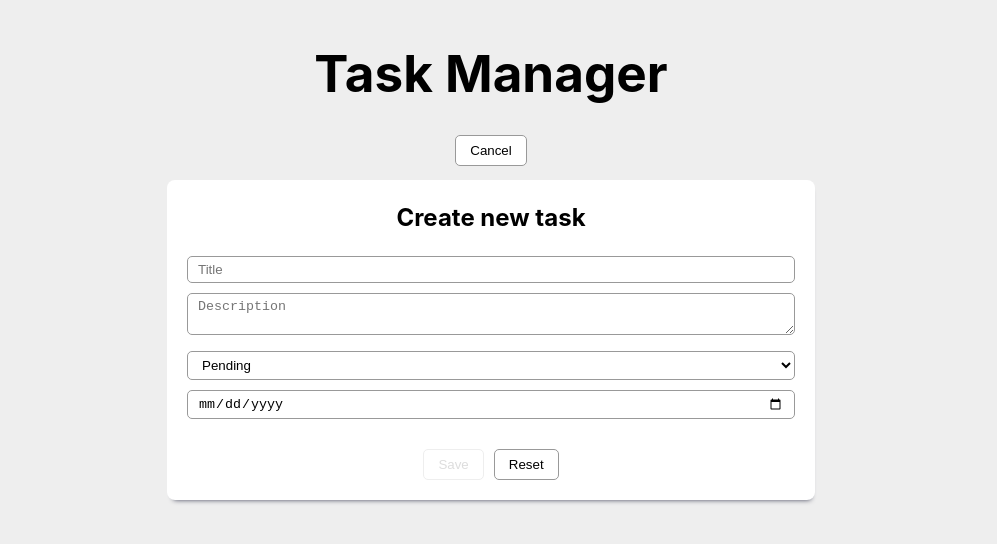
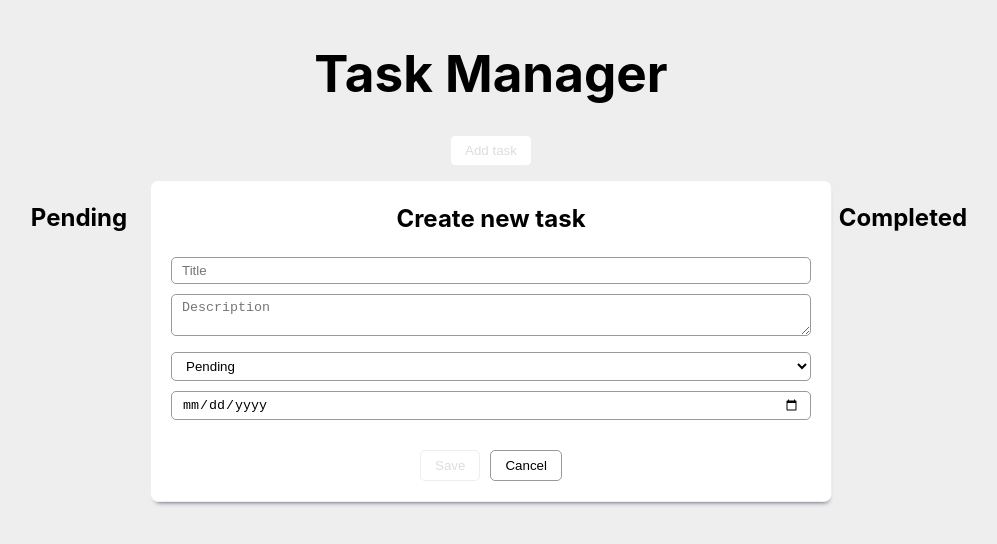
Before and after one commit to lukaszkups/todo-vue3-storybook, a Vue app: page / in a window 1280 px wide. Both pictures are taken after a click on the button "Add task". Shown: the top 544 px of the page, without its empty margins (149-1146 px from the left). Built offline with nearby package versions, Linux system fonts and the light colour scheme.

Commit message:
Fixed adding, editing and styles.

```diff
--- a/src/App.vue
+++ b/src/App.vue
@@ -2,24 +2,25 @@
   <div class="main-wrapper">
     <h1>{{ t('title') }}</h1>
     <button
-      class="create-task-button"
-      :class="createTaskButtonCssClass"
-      @click="showCreateTaskForm"
+      class="form-task-button primary"
+      :disabled="canShowTaskForm"
+      @click="showCreateForm"
     >
-      {{ toggleShowCreateFormLabel }}
+      {{ t('button.addTask') }}
     </button>
-    <CreateTaskItem
-      v-if="isCreateTaskFormVisible"
+    <TaskItemForm
+      v-if="canShowTaskForm"
       @created-task="onCreatedTask"
+      @form-cancel="onFormCancel"
     />
-    <TaskListsWrapper v-else />
+    <TaskListsWrapper />
   </div>
 </template>
 <script setup lang="ts">
 import { computed, onBeforeMount, ref } from 'vue';
 import { useI18n } from 'vue-i18n'
 import { useTaskStore } from './store';
-import CreateTaskItem from './components/CreateTaskItem.vue';
+import TaskItemForm from './components/TaskItemForm.vue';
 import TaskListsWrapper from './components/TaskListsWrapper.vue';
 
 const { t } = useI18n();
@@ -28,12 +29,18 @@ const store = useTaskStore();
 const isCreateTaskFormVisible = ref(false);
 const onCreatedTask = () => {
   isCreateTaskFormVisible.value = false;
+  store.loadTaskList();
 }
-const toggleShowCreateFormLabel = computed(() => isCreateTaskFormVisible.value ? t('button.cancel') : t('button.addTask'));
-const createTaskButtonCssClass = computed(() => isCreateTaskFormVisible.value ? '' : 'primary');
+const editableTaskId = computed(() => store.editableTaskId);
+const canShowTaskForm = computed(() => isCreateTaskFormVisible.value || editableTaskId.value !== null)
 
-const showCreateTaskForm = () => {
-  isCreateTaskFormVisible.value = !isCreateTaskFormVisible.value;
+const showCreateForm = () => {
+  store.selectEditTask(null);
+  isCreateTaskFormVisible.value = true;
+}
+
+const onFormCancel = () => {
+  isCreateTaskFormVisible.value = false;
 }
 
 onBeforeMount(() => {
@@ -41,7 +48,7 @@ onBeforeMount(() => {
 });
 </script>
 <style lang="scss">
-.create-task-button {
+.form-task-button {
   margin-bottom: 1em;
 }
 </style>
--- a/src/components/TaskItem.vue
+++ b/src/components/TaskItem.vue
@@ -1,40 +1,51 @@
 <template>
-  <Card class="task-item">
+  <Card
+    class="task-item task-item__card"
+    @click="onTaskItemClick"
+  >
     <template #default>
-      <div class="task-item__title">
+      <div class="task-item task-item__title">
         {{ props.task.title }}
       </div>
-      <div class="task-item__description">
+      <div class="task-item task-item__description">
         {{ props.task.description }}
       </div>
-      <div class="task-item__due-date">
-        {{ props.task.dueDate }}
+      <div class="task-item task-item__status">
+        <span class="tag">{{ humanReadableStatus }}</span>
       </div>
-      <div class="task-item__status">
-        {{ humanReadableStatus }}
+    </template>
+    <template #footer>
+      <div class="task-item task-item__due-date">
+        {{ t('task.dueDate') }}: {{ props.task.dueDate }}
       </div>
     </template>
   </Card>
 </template>
 <script setup lang="ts">
 import { computed, PropType } from 'vue';
-import { Task } from '../types';
+import { SavedTask, Task } from '../types';
 import { useI18n } from 'vue-i18n'
 import Card from './Card.vue';
 import { taskStatusList } from '../helpers/constants';
+import { useTaskStore } from '../store';
 
 const { t } = useI18n();
+const store = useTaskStore();
 
 const props = defineProps({
   task: {
-    type: Object as PropType<Task>,
+    type: Object as PropType<SavedTask>,
     required: true,
   }
 });
 
 const taskStatusTranslationMapping = taskStatusList.map((item) => item.label);
 
-const humanReadableStatus = computed(() => t(taskStatusTranslationMapping[props.task.status]))
+const humanReadableStatus = computed(() => t(taskStatusTranslationMapping[props.task.status]));
+
+const onTaskItemClick = () => {
+  store.selectEditTask(props.task.id);
+}
 </script>
 <style lang="scss">
 .task-item {
@@ -51,5 +62,49 @@ const humanReadableStatus = computed(() => t(taskStatusTranslationMapping[props.
   &:hover {
     cursor: pointer;
   }
+
+  &__title {
+    text-align: left;
+    font-weight: 700;
+  }
+
+  &__card {
+    transition: box-shadow 0.2s, transform 0.2s;
+
+    &:hover {
+      transition: box-shadow 0.2s, transform 0.2s;
+      -webkit-box-shadow: 1px 10px 10px -10px rgba(66, 68, 90, 1);
+      -moz-box-shadow: 1px 10px 10px -10px rgba(66, 68, 90, 1);
+      box-shadow: 1px 10px 10px -10px rgba(66, 68, 90, 1);
+      transform: scale(1.05)
+    }
+  }
+
+  &__status {
+    text-align: right;
+    .tag {
+      display: inline-block;
+      padding: 5px 8px;
+      background-color: var(--color-primary);
+      color: #fff;
+      border-radius: 5px;
+      font-size: 0.5em;
+      text-transform: uppercase;
+      vertical-align: top;
+      letter-spacing: 1px;
+    }
+  }
+
+  &__due-date {
+    text-align: left;
+    margin-bottom: 0;
+  }
+
+  .card__body {
+    .task-item {
+      flex: 1;
+      margin-bottom: 0;
+    }
+  }
 }
 </style>
--- a/src/components/CreateTaskItem.vue
+++ b/src/components/TaskItemForm.vue
@@ -4,7 +4,7 @@
     :class="dynamicClass"
   >
     <template #default>
-      <h2>{{ t('task.create') }}</h2>
+      <h2>{{ modalTitle }}</h2>
       <div class="task-item__input-wrapper">
         <input
           v-model="title"
@@ -37,36 +37,41 @@
         class="primary"
         @click="onSave"
       >{{ t('button.save') }}</button>
-      <button @click="onReset">{{ t('button.reset') }}</button>
+      <button @click="onCancel">{{ t('button.cancel') }}</button>
     </template>
   </Card>
 </template>
 <script setup lang="ts">
-import { computed, ref } from 'vue';
+import { computed, ref, watch } from 'vue';
 import { useI18n } from 'vue-i18n'
 import { getTodaysDate, taskStatusList } from '../helpers/constants';
 import TaskStatusSelect from './TaskStatusSelect.vue';
 import Card from './Card.vue';
 import { useTaskStore } from '../store';
+import { SavedTask, Task } from '../types';
 
 const { t } = useI18n();
 const store = useTaskStore();
 
-const emit = defineEmits(['createdTask'])
+const emit = defineEmits(['createdTask', 'formCancel'])
 
 const title = ref('');
 const description = ref('');
 const dueDate = ref(getTodaysDate());
 const taskStatus = ref(taskStatusList[0].id);
-const dynamicClass= ref('task-item animation-bounce');
+const dynamicClass = ref('task-item');
 
 const canSaveTask = computed(() => {
-  return !!title.value.length
+  return !!title.value.length;
 });
 
-const onReset = () => {
+const editableTaskId = computed(() => store.editableTaskId);
+
+const modalTitle = computed(() => store.editableTaskId !== null ? t('task.edit'): t('task.create') )
+
+const onCancel = () => {
   resetForm();
-  shakeCard();
+  emit('formCancel');
 }
 
 const resetForm = () => {
@@ -74,30 +79,44 @@ const resetForm = () => {
   description.value = '';
   dueDate.value = '';
   taskStatus.value = taskStatusList[0].id;
-}
-
-const shakeCard = async () => {
-  dynamicClass.value = 'task-item animation-shake';
-  await setTimeout(() => {
-    dynamicClass.value = 'task-item';
-  }, 300);
+  store.selectEditTask(null);
 }
 
 const onSave = async () => {
   dynamicClass.value = 'task-item animation-submit';
-  store.addTask({
+  const taskObj: Task | SavedTask = {
     title: title.value,
     description: description.value,
     dueDate: dueDate.value,
     status: taskStatus.value
-  });
+  }
+  if (editableTaskId.value) {
+    (taskObj as SavedTask).id = editableTaskId.value;
+    store.selectEditTask(null);
+    store.updateTask(taskObj as SavedTask);
+  } else {
+    store.addTask(taskObj);
+  }
+  dynamicClass.value = 'task-item task-item--hidden';
+  emit('createdTask');
+  resetForm();
+}
 
-  await setTimeout(() => {
-    resetForm();
-    dynamicClass.value = 'task-item task-item--hidden';
-    emit('createdTask');
-  }, 700);
+const fillFormToEdit = () => {
+  const taskToEdit: SavedTask | undefined = store.taskList.find((task) => task.id === editableTaskId.value);
+  if (taskToEdit) {
+    title.value = taskToEdit.title;
+    description.value = taskToEdit.description;
+    dueDate.value = taskToEdit.dueDate;
+    taskStatus.value = taskToEdit.status;
+  }
 }
+
+watch(editableTaskId, () => {
+  fillFormToEdit();
+}, {
+  immediate: true,
+});
 </script>
 <style lang="scss">
 .task-item {
@@ -106,6 +125,11 @@ const onSave = async () => {
     width: 50%;
     margin-left: auto;
     margin-right: auto;
+    position: fixed;
+    left: 50%;
+    transform: translateX(-50%);
+    z-index: 100;
+    border: 1px solid #eee;
 
     h2 {
       margin-top: 0;
--- a/src/components/TaskList.vue
+++ b/src/components/TaskList.vue
@@ -26,11 +26,5 @@ defineProps({
 <style lang="scss">
 .task-item-list {
   min-height: 100vh;
-
-  &:hover {
-    h2 {
-      text-decoration: underline;
-    }
-  }
 }
 </style>
--- a/src/components/TaskListsWrapper.vue
+++ b/src/components/TaskListsWrapper.vue
@@ -1,6 +1,6 @@
 <template>
   <div class="task-list-wrapper">
-    <div class="task-list-column">
+    <div class="task-list-column task-list--pending">
       <TaskList
         :title="t('taskStatus.pending')"
         :items="pendingTasks"
@@ -12,7 +12,7 @@
         :items="inProgressTasks"
       />
     </div>
-    <div class="task-list-column">
+    <div class="task-list-column task-list--completed">
       <TaskList
         :title="t('taskStatus.completed')"
         :items="completedTasks"
@@ -54,14 +54,38 @@ watch(tasks, () => {
       completedTasks.value.push(task);
     }
   });
+}, {
+  deep: true,
 })
 </script>
 <style lang="scss">
 .task-list-wrapper {
   display: flex;
+  gap: 20px;
 
   .task-list-column {
     flex: 1;
+
+    &.task-list--pending {
+      .tag {
+        background-color: #ddd;
+        color: #000;
+      }
+    }
+
+    &.task-list--completed {
+      .task-item {
+        opacity: 0.75;
+
+        .tag {
+          background-color: #000;
+        }
+
+        &:hover {
+          opacity: 1;
+        }
+      }
+    }
   }
 }
 </style>
--- a/src/i18n/en.json
+++ b/src/i18n/en.json
@@ -10,7 +10,8 @@
     "description": "Description",
     "status": "Status",
     "dueDate": "Due date",
-    "create": "Create new task"
+    "create": "Create new task",
+    "edit": "Edit task"
   },
   "button": {
     "save": "Save",
--- a/src/store/index.ts
+++ b/src/store/index.ts
@@ -6,6 +6,7 @@ import { localStoragePiniaKey } from "../helpers/constants";
 export const useTaskStore = defineStore('taskStore', () => {
   const idCounter = ref(0);
   const taskList: Ref<SavedTask[]> = ref([]);
+  const editableTaskId = ref<number | null>(null);
 
   const loadTaskList = () => {
     const tasks = JSON.parse(localStorage.getItem(localStoragePiniaKey) || '[]');
@@ -14,7 +15,6 @@ export const useTaskStore = defineStore('taskStore', () => {
 
   const saveTaskList = () => {
     const tasks = JSON.stringify(taskList.value || []);
-    console.log(tasks)
     localStorage.setItem(localStoragePiniaKey, tasks);
   }
 
@@ -29,6 +29,7 @@ export const useTaskStore = defineStore('taskStore', () => {
     }, taskList.value[0]);
     idCounter.value = highestId.id + 1;
   }
+  updateIdCounter();
 
   const addTask = (newItem: Task) => {
     const task = {
@@ -60,12 +61,18 @@ export const useTaskStore = defineStore('taskStore', () => {
     }
   }
 
+  const selectEditTask = (taskId: number | null) => {
+    editableTaskId.value = taskId;
+  }
+
   return {
     taskList,
+    editableTaskId,
     loadTaskList,
     saveTaskList,
     addTask,
     removeTask,
     updateTask,
+    selectEditTask,
   }
 });
```
